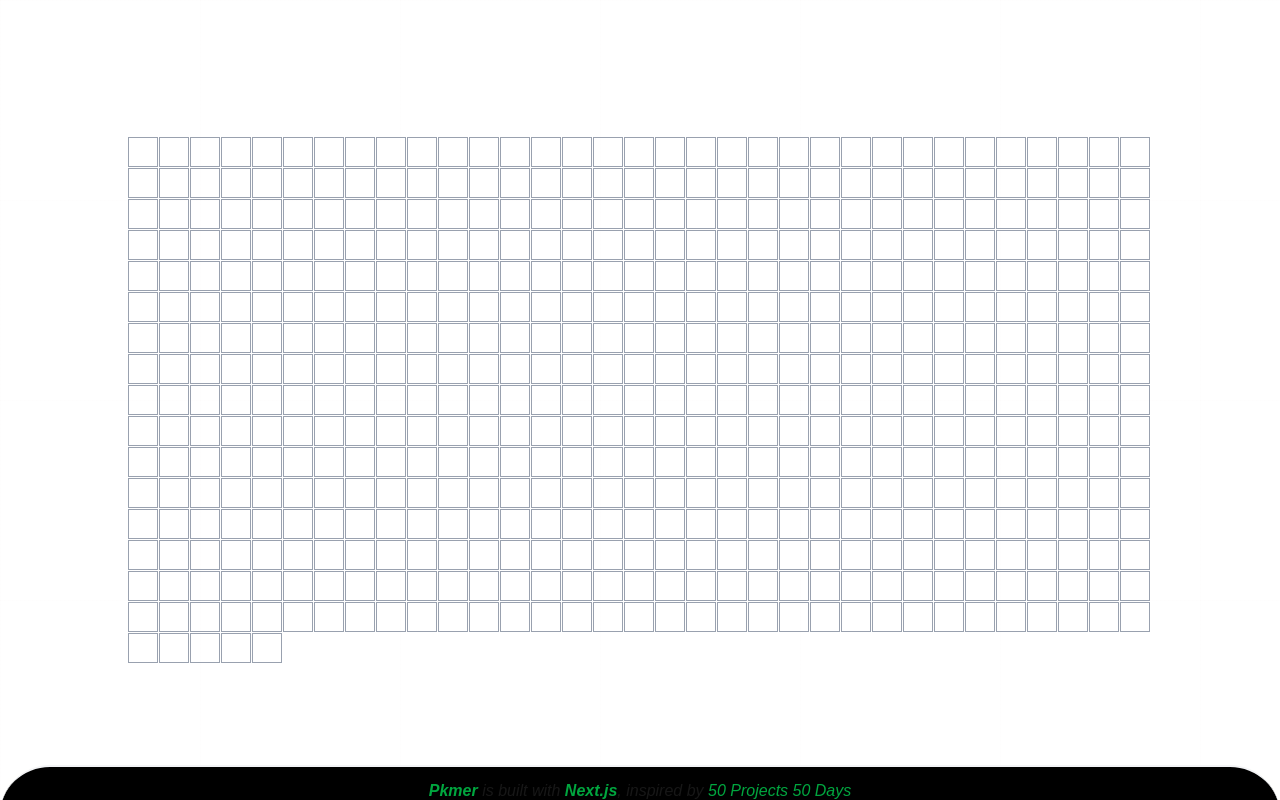
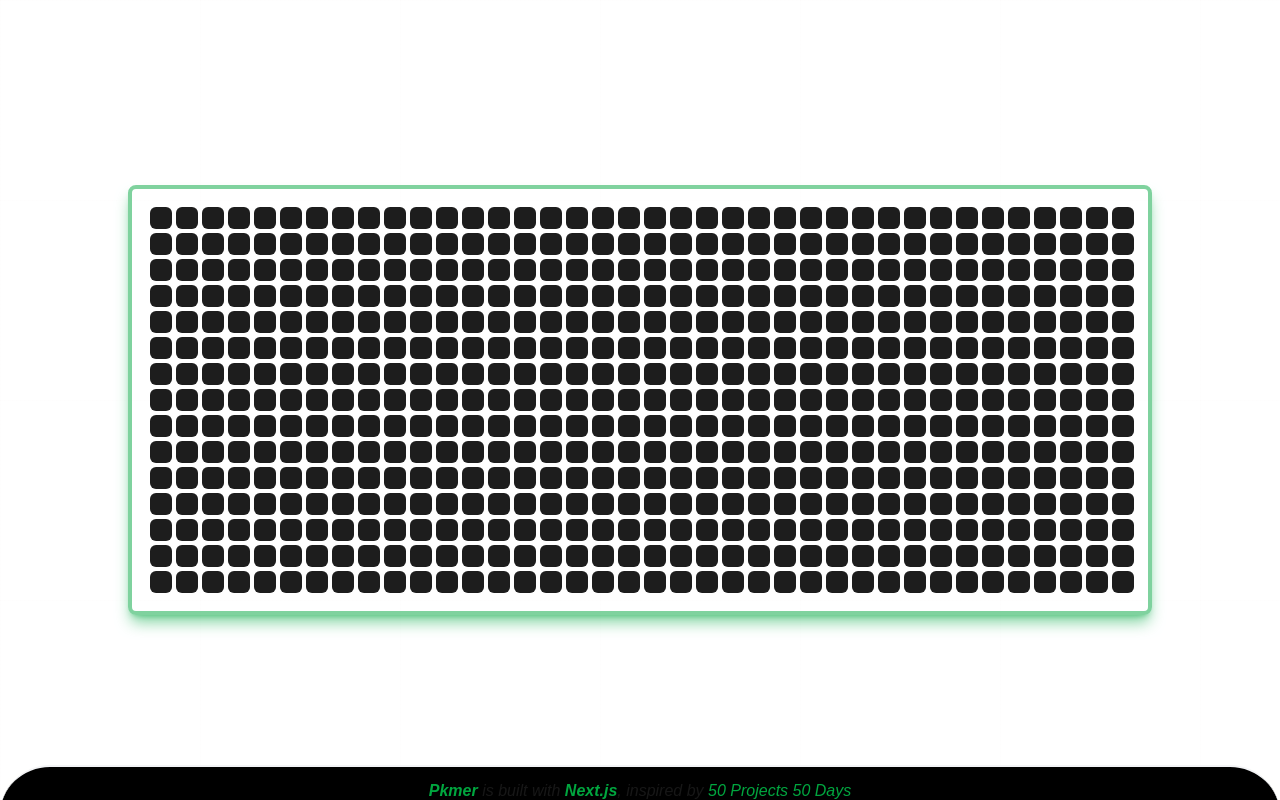
Before and after one commit to upangka/50days50projectsUseNextJs, a Next.js app: page /hoverboard in a window 1280 px wide. Built offline with nearby package versions, Linux system fonts and the light colour scheme.

Commit message:
feat(hover bord): finished hover board

```diff
--- a/src/app/(cases)/hoverboard/hoverboard.module.scss
+++ b/src/app/(cases)/hoverboard/hoverboard.module.scss
@@ -1,5 +1,6 @@
 .Square {
-  transition: all 1s ease-in-out;
+  // 不在style做的原因是因为style的权重太高了
+  transition: all var(--transition-duration, 1s) ease-in-out;
 
   &:hover {
     transition-duration: 0s;
--- a/src/app/(cases)/hoverboard/hoverborder.tsx
+++ b/src/app/(cases)/hoverboard/hoverborder.tsx
@@ -1,7 +1,7 @@
 'use client'
 import clsx from 'clsx'
 import Styles from './hoverboard.module.scss'
-import { useMemo } from 'react'
+import { useMemo, useState } from 'react'
 import { originColors, getRandomInt } from '@/utils'
 
 interface HoverBoardProps {
@@ -9,13 +9,15 @@ interface HoverBoardProps {
   defaultColor?: string
   hoverColors?: string[]
   count?: number
+  hoverColorDuration?: number // hover颜色持续时间
 }
 
 const HoverBoard: React.FC<HoverBoardProps> = ({
   size = 20,
-  defaultColor = 'transparent',
+  defaultColor = '#1d1d1d',
   hoverColors = originColors,
-  count = 100
+  count = 100,
+  hoverColorDuration = 1
 }) => {
   // 提前固定每个格子hover的颜色
   const colors = useMemo(() => {
@@ -27,14 +29,13 @@ const HoverBoard: React.FC<HoverBoardProps> = ({
   }, [hoverColors, count])
 
   return (
-    <ul className='flex w-full flex-wrap gap-[1px]'>
+    <ul className='flex w-full flex-wrap'>
       {[...Array(count)].map((_, index) => {
         return (
           <HoverSquare
             key={index}
-            size={size}
-            defaultColor={defaultColor}
             hoverColor={hoverColors[colors[index]]}
+            {...{ size, defaultColor, hoverColorDuration }}
           />
         )
       })}
@@ -46,25 +47,37 @@ interface HoverSquareProps {
   size: number
   defaultColor: string
   hoverColor: string
+  hoverColorDuration: number // hover颜色持续时间
 }
 /**
  * 每个小方格的大小
  */
-const HoverSquare: React.FC<HoverSquareProps> = ({ size, defaultColor, hoverColor }) => {
+const HoverSquare: React.FC<HoverSquareProps> = ({
+  size,
+  defaultColor,
+  hoverColor,
+  hoverColorDuration
+}) => {
+  const [currentBgColor, setCurrentBgColor] = useState<string>(defaultColor)
+
+  const hoverSquareStyle = {
+    backgroundColor: currentBgColor,
+    width: `${size}px`,
+    height: `${size}px`,
+    // 不在style中做的原因是因为权重太高了，导致hover的时候无法取消transition-duration
+    '--transition-duration': `${hoverColorDuration}s`
+  } as React.CSSProperties
+
   return (
     <li
       onMouseEnter={e => {
-        ;(e.target as HTMLLIElement).style.backgroundColor = hoverColor
+        setCurrentBgColor(hoverColor)
       }}
       onMouseLeave={e => {
-        ;(e.target as HTMLLIElement).style.backgroundColor = defaultColor
+        setCurrentBgColor(defaultColor)
       }}
-      style={{
-        backgroundColor: defaultColor,
-        width: `${size}px`,
-        height: `${size}px`
-      }}
-      className={clsx(Styles.Square, 'border border-gray-400')}
+      style={hoverSquareStyle}
+      className={clsx(Styles.Square, 'm-[2px] rounded-md')}
     ></li>
   )
 }
--- a/src/app/(cases)/hoverboard/page.tsx
+++ b/src/app/(cases)/hoverboard/page.tsx
@@ -55,8 +55,10 @@ const hoverColors = [
 
 export default function HoverBoardPage() {
   return (
-    <section className='flex h-screen w-full items-center justify-center p-32'>
-      <HoverBoard count={533} hoverColors={hoverColors} size={30} />
+    <section className='flex h-screen w-full items-center justify-center'>
+      <div className='max-w-[1024px] min-w-[1024px] rounded-lg border-4 border-green-600/50 p-4 pr-3 shadow-lg shadow-green-600/50'>
+        <HoverBoard count={570} hoverColors={['red']} size={22} hoverColorDuration={3} />
+      </div>
     </section>
   )
 }
```
